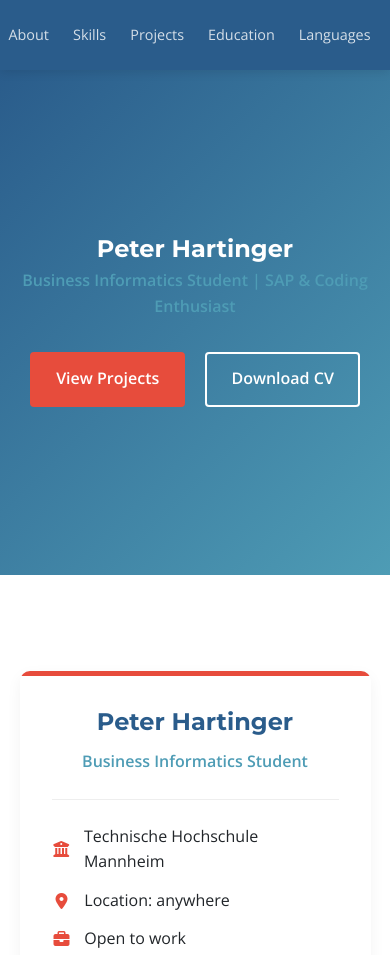
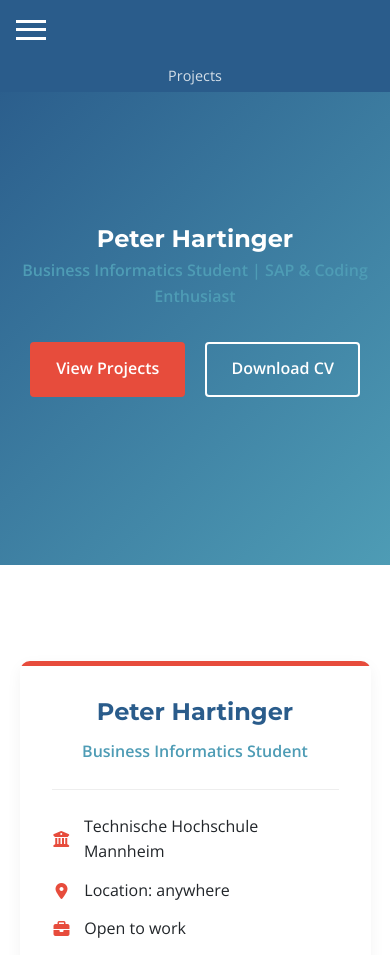
Before and after one commit to PeterHartinger/website, a plain HTML site: page index.html in a window 390 px wide. Shown: the top 955 px of the page. Drawn offline with nearby package versions, Linux system fonts and the light colour scheme.

Commit message:
Update style.css

```diff
--- a/style.css
+++ b/style.css
@@ -973,3 +973,96 @@ footer {
     margin-top: 0.5rem;
   }
 }
+
+/* ====== MOBILE NAVIGATION ====== */
+@media (max-width: 768px) {
+  /* Convert to hamburger menu */
+  nav {
+    height: 60px;
+    justify-content: space-between;
+    padding: 0 1rem;
+  }
+
+  nav ul {
+    position: fixed;
+    top: 60px;
+    left: 0;
+    width: 100%;
+    background: var(--primary);
+    flex-direction: column;
+    align-items: center;
+    padding: 1rem 0;
+    gap: 0;
+    max-height: 0;
+    overflow: hidden;
+    transition: max-height 0.3s ease;
+  }
+
+  nav ul.active {
+    max-height: 500px; /* Adjust based on your content */
+  }
+
+  nav li {
+    width: 100%;
+    text-align: center;
+  }
+
+  nav li a {
+    display: block;
+    padding: 1rem;
+    border-radius: 0;
+  }
+
+  /* Hamburger icon */
+  .hamburger {
+    display: flex;
+    flex-direction: column;
+    justify-content: space-around;
+    width: 30px;
+    height: 25px;
+    cursor: pointer;
+  }
+
+  .hamburger span {
+    display: block;
+    width: 100%;
+    height: 3px;
+    background: white;
+    transition: all 0.3s ease;
+  }
+
+  .hamburger.active span:nth-child(1) {
+    transform: translateY(8px) rotate(45deg);
+  }
+
+  .hamburger.active span:nth-child(2) {
+    opacity: 0;
+  }
+
+  .hamburger.active span:nth-child(3) {
+    transform: translateY(-8px) rotate(-45deg);
+  }
+}
+
+/* Add this to your existing CSS */
+.hamburger {
+  display: none; /* Hidden by default */
+}
+
+@media (max-width: 768px) {
+  /* Adjust body padding to match new nav height */
+  body {
+    padding-top: 60px;
+  }
+
+  /* Show hamburger only on mobile */
+  .hamburger {
+    display: flex;
+    z-index: 1001;
+  }
+
+  /* Hide regular nav items on mobile */
+  nav ul {
+    display: flex;
+  }
+}
```
